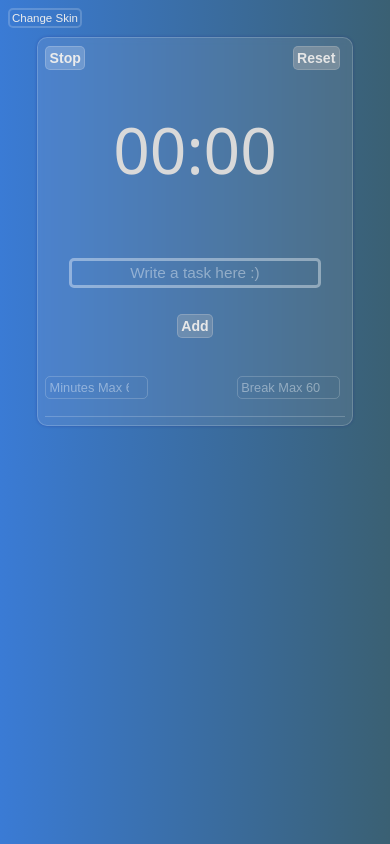
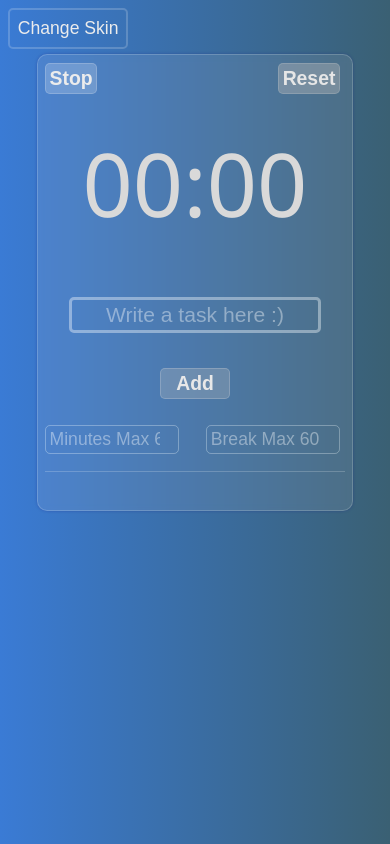
Before and after one commit to JesusAguilarAliaga/Podomoro, a plain HTML site: page index.html in a window 390 px wide. Drawn offline with Linux system fonts and the light colour scheme.

Commit message:
changes for mobile

```diff
--- a/style.css
+++ b/style.css
@@ -165,7 +165,7 @@ body{
     font-size: 1.1rem;
     font-weight: 600;
     text-align: center;
-    padding: 1%;
+    padding: 1% 5%;
     border-radius: 5px;
     border: 1px solid rgba(246, 246, 246, 0.2);
     background: rgba(184, 184, 184, 0.3);
@@ -233,21 +233,27 @@ body{
 
 
 
-@media screen and (max-width: 630px){
+@media screen and (max-width: 700px){
+
+    body{
+        box-sizing: border-box;
+    }
 
     *{
-        font-size: 0.8rem;
+        font-size: 1.1rem;
     }
     .skin{
         position: absolute;
         top: 1%;
-        font-size: 0.9rem;
+        font-size: 1rem;
+        padding: 2%;
     }
 
     .app{
         position: relative;
         width: 80%;
-        top: 8%;
+        min-height: 25rem;
+        top: 2vh;
         left: 0%;
         right: 0%;
         margin:auto;
@@ -260,6 +266,21 @@ body{
     }
 
     .minutes, .break{
-        min-width: 30%;
+        min-width: 40%;
+        padding: 1%;
+        top: 21rem;
+        border: 1px solid rgba(249, 253, 255, 0.3);
     }
+
+    .form{
+        min-height: 12rem;
+    }
+
+    .startButton{
+        padding: 3%;
+    }
+/*
+    .tasksContainer{
+        margin-top: 7rem;
+    } */
 }
```
